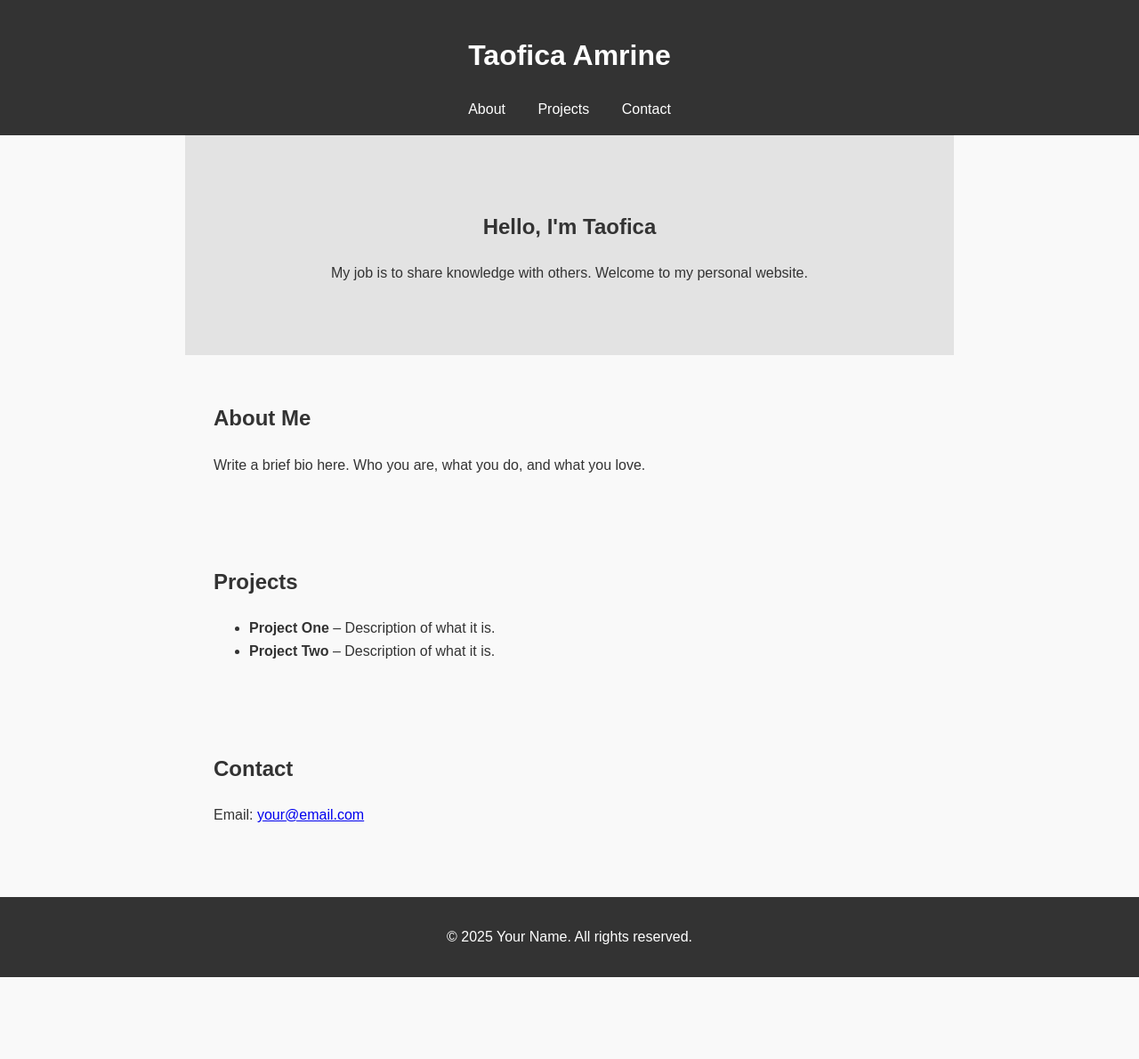
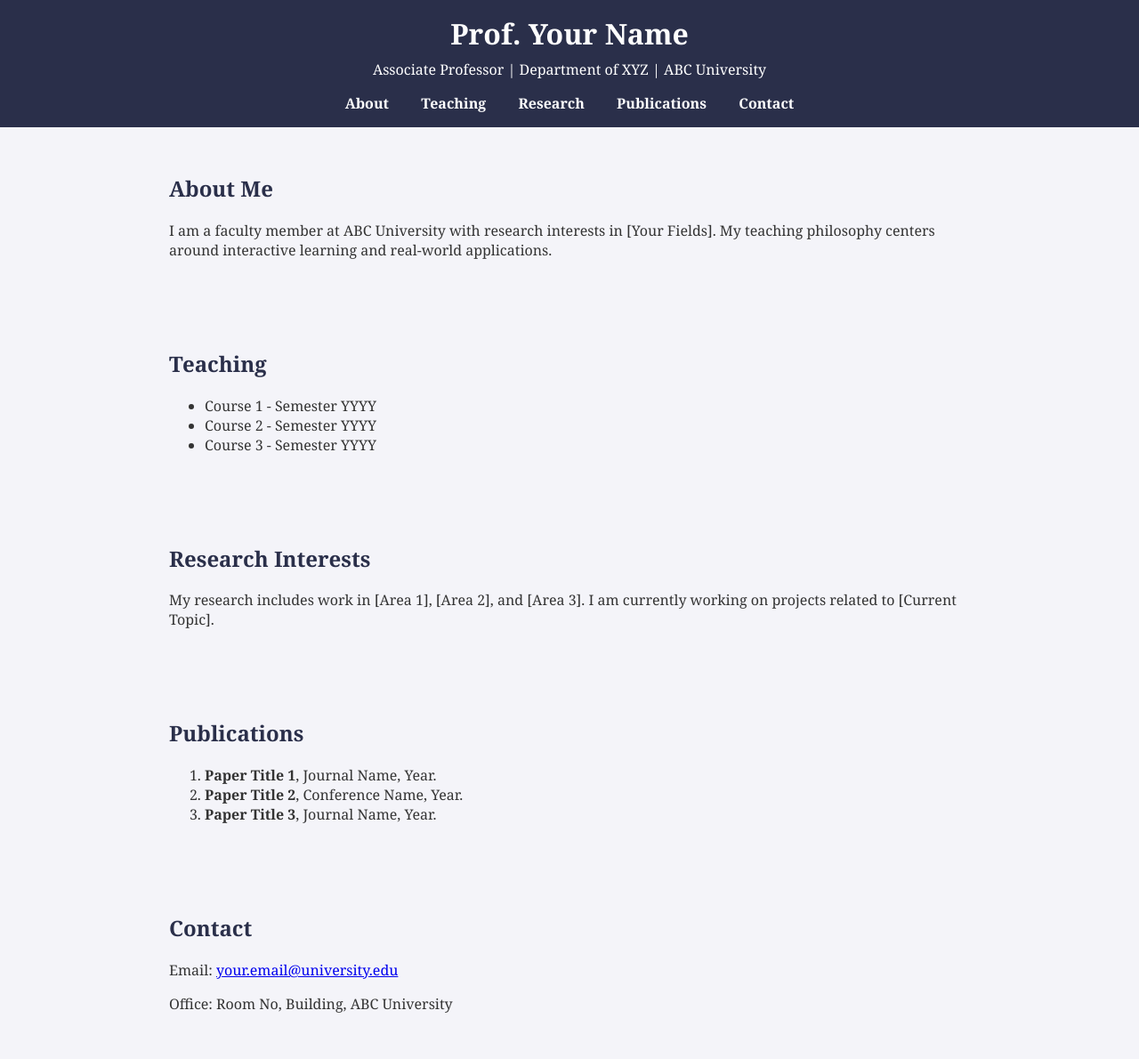
Before and after one commit to Taofica/My-website, a plain HTML site: page index.html in a window 1280 px wide. Shown: the top 1190 px of the page at 89% size. Before the commit the page ends 1098 px from the top, so only its background shows below. Drawn offline with Linux system fonts and the light colour scheme.

Commit message:
Add files via upload

```diff
--- a/index.html
+++ b/index.html
@@ -3,44 +3,58 @@
 <head>
   <meta charset="UTF-8" />
   <meta name="viewport" content="width=device-width, initial-scale=1.0" />
-  <title>Taofica Amrine - Personal Website</title>
+  <title>Prof. Your Name</title>
   <link rel="stylesheet" href="style.css" />
 </head>
 <body>
   <header>
-    <h1>Taofica Amrine</h1>
+    <h1>Prof. Your Name</h1>
+    <p>Associate Professor | Department of XYZ | ABC University</p>
     <nav>
       <a href="#about">About</a>
-      <a href="#projects">Projects</a>
+      <a href="#teaching">Teaching</a>
+      <a href="#research">Research</a>
+      <a href="#publications">Publications</a>
       <a href="#contact">Contact</a>
     </nav>
   </header>
 
-  <section id="hero">
-    <h2>Hello, I'm Taofica</h2>
-    <p> My job is to share knowledge with others. Welcome to my personal website.</p>
+  <section id="about">
+    <h2>About Me</h2>
+    <p>I am a faculty member at ABC University with research interests in [Your Fields]. My teaching philosophy centers around interactive learning and real-world applications.</p>
   </section>
 
-  <section id="about">
-    <h2>About Me</h2>
-    <p>Write a brief bio here. Who you are, what you do, and what you love.</p>
+  <section id="teaching">
+    <h2>Teaching</h2>
+    <ul>
+      <li>Course 1 - Semester YYYY</li>
+      <li>Course 2 - Semester YYYY</li>
+      <li>Course 3 - Semester YYYY</li>
+    </ul>
   </section>
 
-  <section id="projects">
-    <h2>Projects</h2>
-    <ul>
-      <li><strong>Project One</strong> – Description of what it is.</li>
-      <li><strong>Project Two</strong> – Description of what it is.</li>
-    </ul>
+  <section id="research">
+    <h2>Research Interests</h2>
+    <p>My research includes work in [Area 1], [Area 2], and [Area 3]. I am currently working on projects related to [Current Topic].</p>
+  </section>
+
+  <section id="publications">
+    <h2>Publications</h2>
+    <ol>
+      <li><strong>Paper Title 1</strong>, Journal Name, Year.</li>
+      <li><strong>Paper Title 2</strong>, Conference Name, Year.</li>
+      <li><strong>Paper Title 3</strong>, Journal Name, Year.</li>
+    </ol>
   </section>
 
   <section id="contact">
     <h2>Contact</h2>
-    <p>Email: <a href="mailto:your@email.com">your@email.com</a></p>
+    <p>Email: <a href="mailto:your.email@university.edu">your.email@university.edu</a></p>
+    <p>Office: Room No, Building, ABC University</p>
   </section>
 
   <footer>
-    <p>&copy; 2025 Your Name. All rights reserved.</p>
+    <p>&copy; 2025 Prof. Your Name | ABC University</p>
   </footer>
 </body>
 </html>
--- a/style.css
+++ b/style.css
@@ -1,41 +1,49 @@
 body {
-  font-family: Arial, sans-serif;
+  font-family: Georgia, serif;
   margin: 0;
   padding: 0;
-  line-height: 1.6;
-  background-color: #f9f9f9;
+  background-color: #f4f4f9;
   color: #333;
 }
 
 header {
-  background: #333;
+  background-color: #2a2f4a;
   color: #fff;
-  padding: 1rem;
+  padding: 1rem 0;
   text-align: center;
+}
+
+header h1 {
+  margin: 0;
+  font-size: 2rem;
+}
+
+header p {
+  font-size: 1rem;
+  margin-top: 0.5rem;
 }
 
 nav a {
   color: #fff;
   margin: 0 1rem;
   text-decoration: none;
+  font-weight: bold;
 }
 
 section {
+  max-width: 900px;
+  margin: auto;
   padding: 2rem;
-  max-width: 800px;
-  margin: auto;
 }
 
-#hero {
-  background: #e3e3e3;
-  padding: 4rem 2rem;
-  text-align: center;
+section h2 {
+  color: #2a2f4a;
 }
 
 footer {
-  background: #333;
-  color: #fff;
   text-align: center;
+  background-color: #2a2f4a;
+  color: white;
   padding: 1rem;
   margin-top: 2rem;
 }
```
